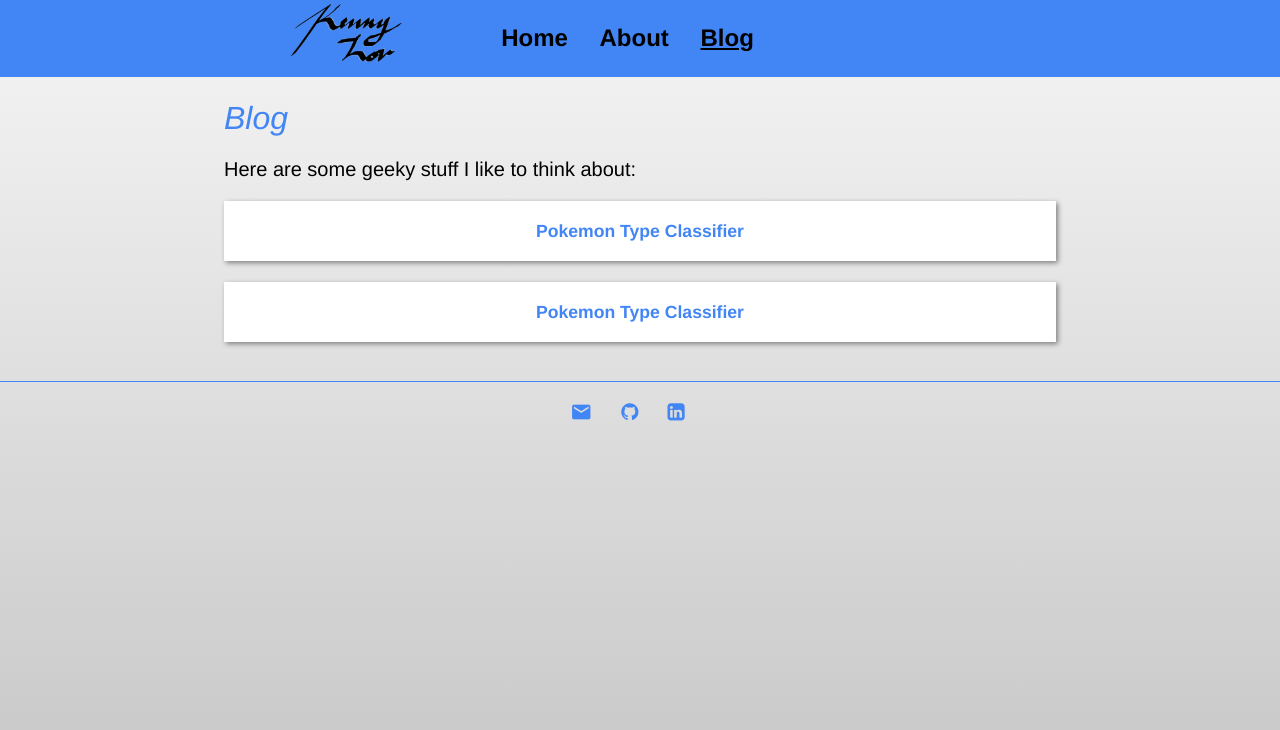
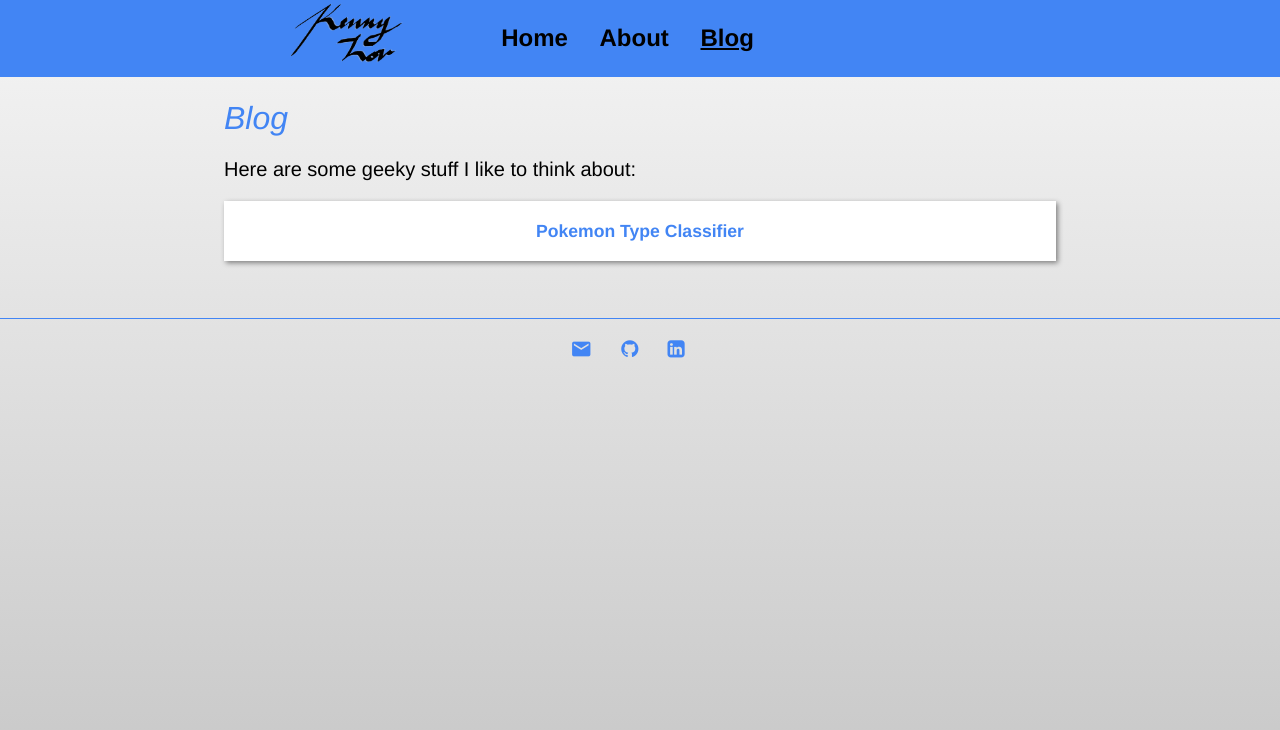
Before and after one commit to clfkenny/clfkenny.github.io, a Jekyll site: the page built from projects/index.md, in a window 1280 px wide. Shown: the top 730 px of the page. Built offline with Jekyll 4.4.1, drawn with Linux system fonts in a browser that asks for light colours.

Commit message:
Update index.md

```diff
--- a/projects/index.md
+++ b/projects/index.md
@@ -30,15 +30,7 @@ nav ul li:nth-child(3) a{
 <br>
 
 
-<a href = "/projects/pokemon_classifier">
 
- <div class = "item-card">
-  <b>Pokemon Type Classifier</b>
-  <p><i>Predicting a Pokemon's type given its base stats and its dominant color using the K-nearest neighbors algorithm</i>
-  </p>
- </div>
-
- </a>
 <br>
 
 </div>
```
